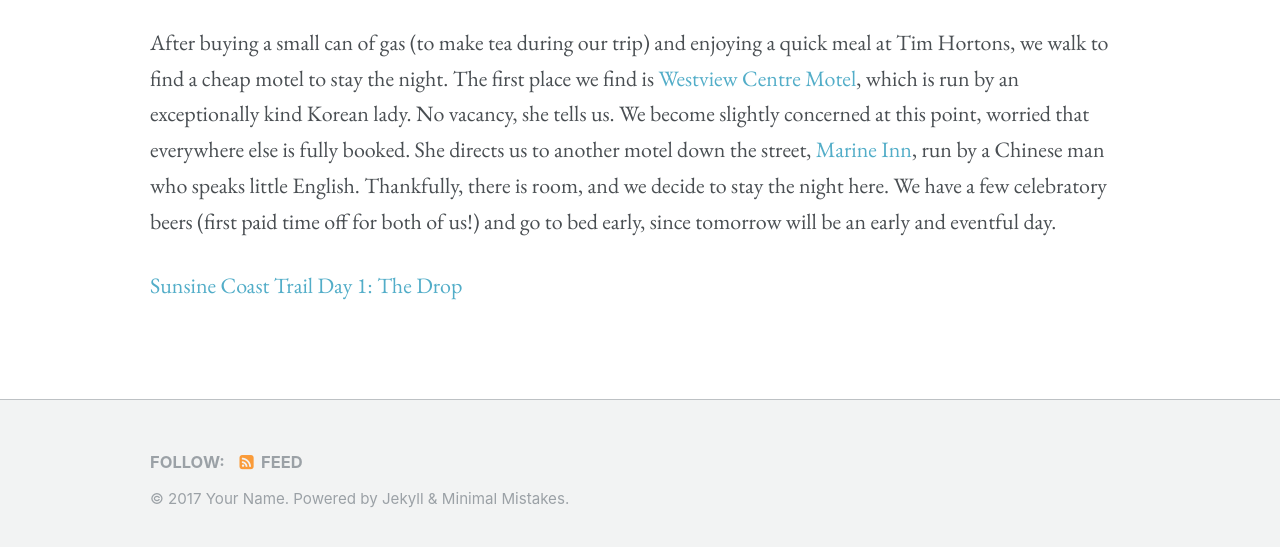
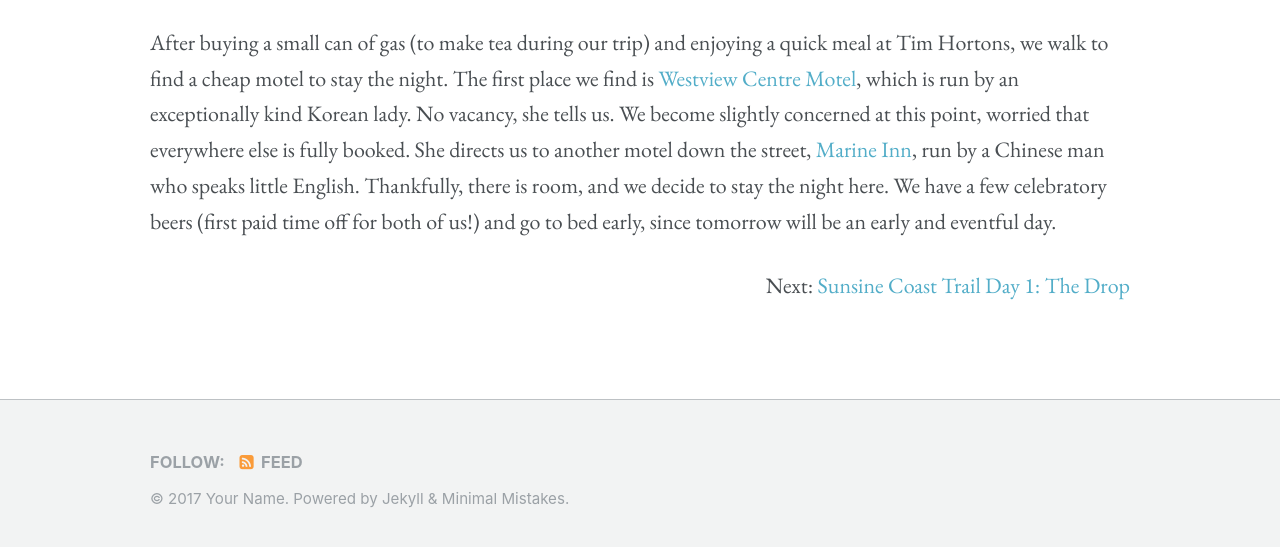
Before and after one commit to BestCoastTrail/BestCoastTrail.github.io, a Jekyll site: the page built from _posts/2017-04-07-Day-0:-The-Windy-Flight.markdown, in a window 1280 px wide and 900 px high, scrolled down 6329 px, cut to the strip 346-893 px from the top of the window. Built offline with Jekyll 4.4.1, drawn with Linux system fonts in a browser that asks for light colours.

Commit message:
Added next button

```diff
--- a/_posts/2017-04-07-Day-0:-The-Windy-Flight.markdown
+++ b/_posts/2017-04-07-Day-0:-The-Windy-Flight.markdown
@@ -45,7 +45,7 @@ And after a half-hour walk, we finally arrived in Powell River.
 
 After buying a small can of gas (to make tea during our trip) and enjoying a quick meal at Tim Hortons, we walk to find a cheap motel to stay the night. The first place we find is <a href="http://powellrivermotel.com/">Westview Centre Motel</a>, which is run by an exceptionally kind Korean lady. No vacancy, she tells us. We become slightly concerned at this point, worried that everywhere else is fully booked. She directs us to another motel down the street, <a href="http://www.marineinnbc.com/">Marine Inn</a>, run by a Chinese man who speaks little English. Thankfully, there is room, and we decide to stay the night here. We have a few celebratory beers (first paid time off for both of us!) and go to bed early, since tomorrow will be an early and eventful day.
 
-<a style="text-align: right;" href="https://bestcoasttrail.github.io/Day-1-The-Drop/">Sunsine Coast Trail Day 1: The Drop</a>
+<p style="text-align: right;">Next: <a href="https://bestcoasttrail.github.io/Day-1-The-Drop/">Sunsine Coast Trail Day 1: The Drop</a></p>
 
 <script>
   function initMap() {
```
